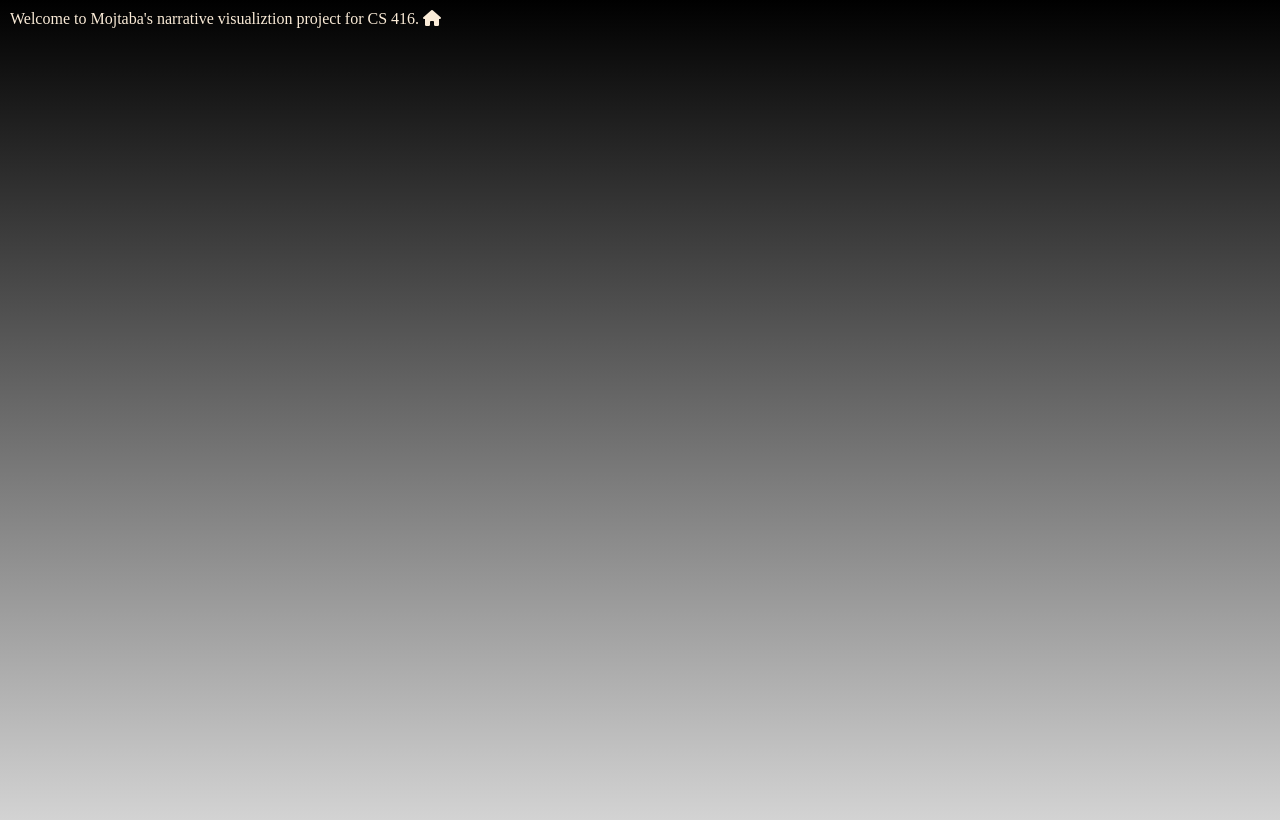
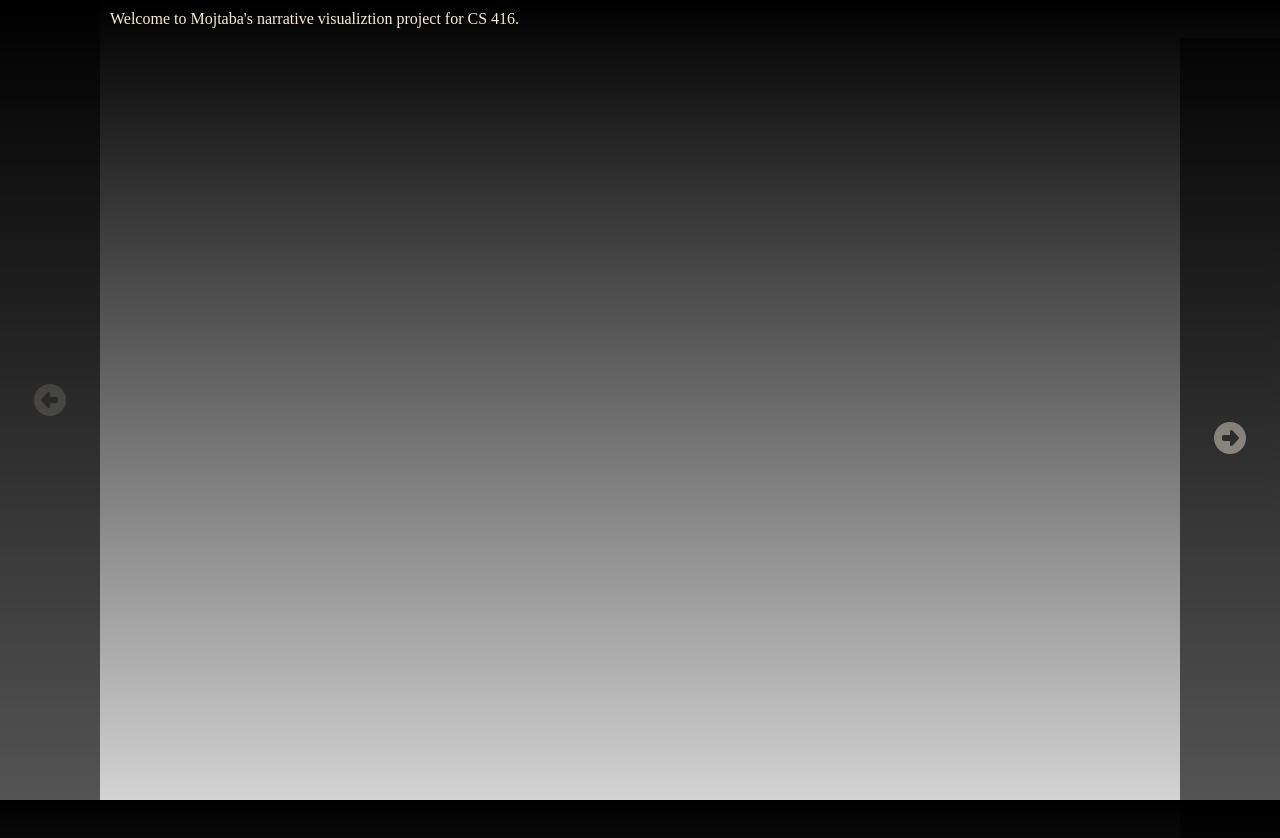
Before and after one commit to mkhalidji/narrative-viz, a plain HTML site: page index.html in a window 1280 px wide. Drawn offline with Linux system fonts and the light colour scheme.

Commit message:
added navigation to the page

```diff
--- a/assets/css/main.css
+++ b/assets/css/main.css
@@ -2,8 +2,52 @@ body {
     width: 100vw;
     height: 100vh;
     margin: 0;
-    padding: 10px;
     overflow: hidden;
     background-image: linear-gradient(to bottom, black, lightgrey);
     color: antiquewhite;
 }
+div.left {
+    position: absolute;
+    height: 100%;
+    width: 100px;
+    background-color: black;
+    opacity: 0.6;
+    display: flex;
+    justify-content: center;
+    align-items: center;
+}
+
+div.left i,
+div.right i {
+    opacity: 0.2;
+}
+
+div.left i:not(.disabled),
+div.right i:not(.disabled) {
+    opacity: 0.6;
+}
+
+div.left i:not(.disabled):hover,
+div.right i:not(.disabled):hover {
+    opacity: 1;
+    cursor: pointer;
+}
+
+div.right {
+    position: absolute;
+    right: 0;
+    height: 100%;
+    width: 100px;
+    background-color: black;
+    opacity: 0.6;
+    display: flex;
+    justify-content: center;
+    align-items: center;
+}
+
+div.viewport {
+    padding-top: 10px;
+    padding-bottom: 10px;
+    padding-left: 110px;
+    padding-right: 110px;
+}
--- /dev/null
+++ b/assets/js/main.js
@@ -0,0 +1,51 @@
+const pageState = {
+  currentPage: 0,
+};
+
+const pages = [
+  {
+    content: "Welcome to Mojtaba's narrative visualiztion project for CS 416.",
+  },
+  { content: "This is the middle page." },
+  { content: "This is the last page." },
+];
+
+const pageCount = pages.length;
+
+function refreshPage() {
+  const { currentPage } = pageState;
+
+  const viz = document.getElementById("viz");
+  viz.innerHTML = pages[currentPage].content;
+
+  const leftNav = document.getElementById("left-nav");
+  const rightNav = document.getElementById("right-nav");
+
+  if (currentPage == 0) {
+    leftNav.classList.add("disabled");
+  } else {
+    leftNav.classList.remove("disabled");
+  }
+
+  if (currentPage == pageCount - 1) {
+    rightNav.classList.add("disabled");
+  } else {
+    rightNav.classList.remove("disabled");
+  }
+}
+
+function onNavClick(direction) {
+  const { currentPage } = pageState;
+
+  if (direction > 0 && currentPage + 1 < pageCount) {
+    Object.assign(pageState, { currentPage: currentPage + 1 });
+  } else if (direction < 0 && currentPage > 0) {
+    Object.assign(pageState, { currentPage: currentPage - 1 });
+  }
+
+  refreshPage();
+}
+
+window.onload = function () {
+  refreshPage();
+};
--- a/index.html
+++ b/index.html
@@ -12,8 +12,15 @@
 </head>
 
 <body>
-    Welcome to Mojtaba's narrative visualiztion project for CS 416.
-    <i class="fa-solid fa-house"></i>
+    <div class="left">
+        <i id="left-nav" class="fa-solid fa-circle-left fa-2xl disabled" onclick="onNavClick(-1)"></i>
+    </div>
+    <div id="viz" class="viewport"></div>
+    <div class="right">
+        <i id="right-nav" class="fa-solid fa-circle-right fa-2xl disabled" onclick="onNavClick(+1)"></i>
+    </div>
+
+    <script src="assets/js/main.js"></script>
 </body>
 
 </html>
```
Also changed, not shown: 1 other file.
